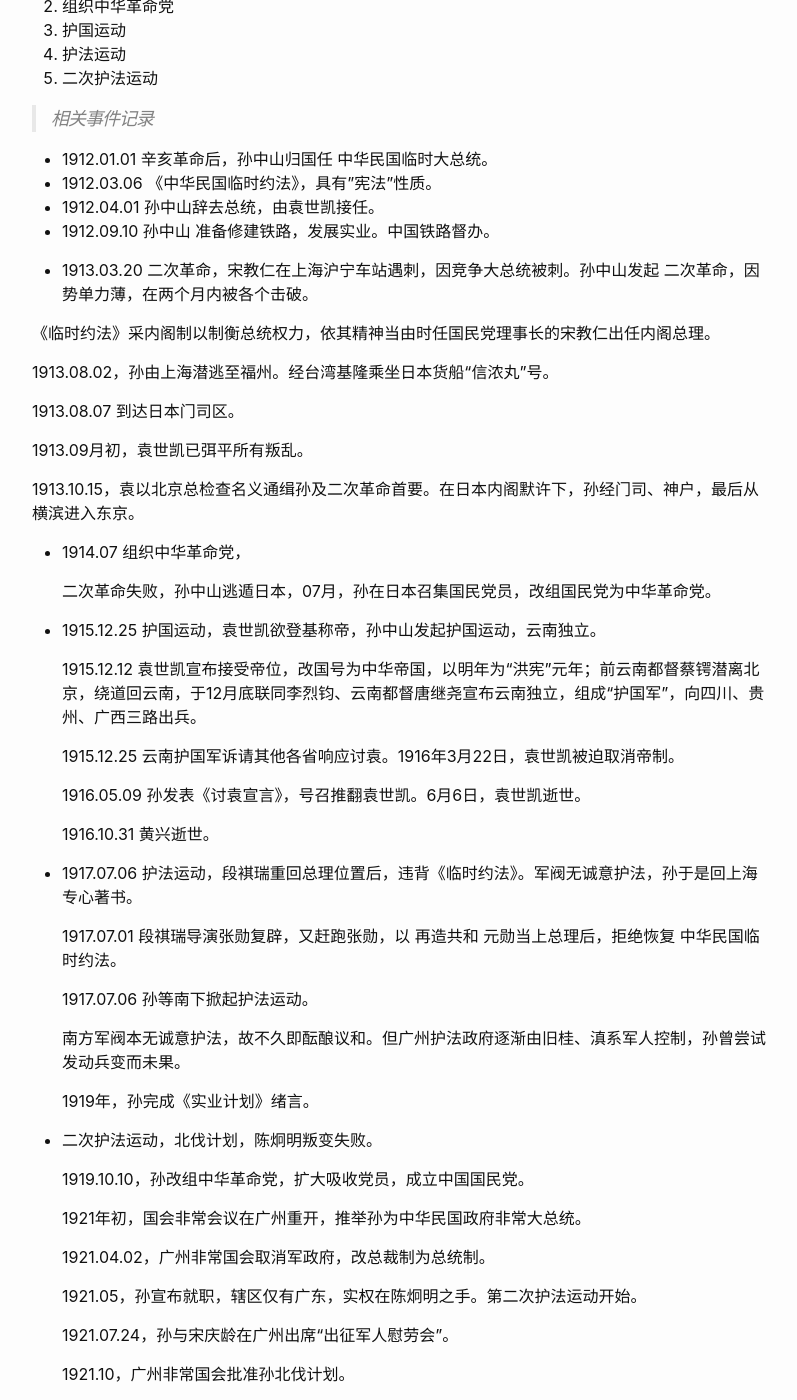
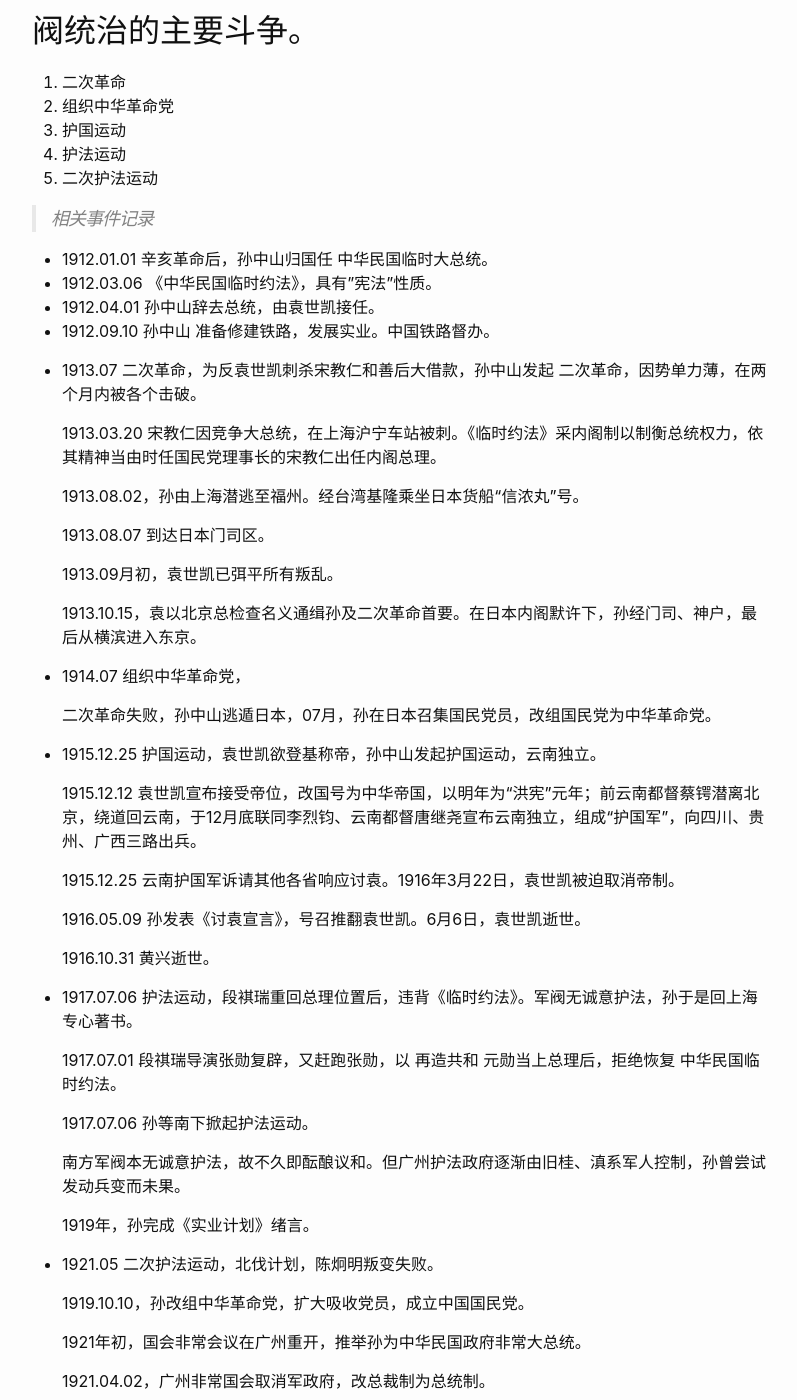
Before and after one commit to wangtiga/wangtiga.github.io, a Jekyll site: the page built from _previews/2020-07-04-3708_2018_10.md, in a window 1280 px wide and 1400 px high, scrolled down 27220 px. Shown: the whole window, without its empty margins (238-1035 px from the left). Built offline with Jekyll 4.4.1, drawn with Linux system fonts in a browser that asks for light colours; some of the changed text lies outside the part shown.

Commit message:
updated from mac

```diff
--- a/_previews/2020-07-04-3708_2018_10.md
+++ b/_previews/2020-07-04-3708_2018_10.md
@@ -675,6 +675,8 @@ P199
   巴黎和会            | 1919.01.18 | 一战后，27个战胜国在巴黎召开的合约会议，签定《凡尔塞合约》。大会将战前德国在山东的特权交给了日本。|
   五四运动            | 1919.05.04 | 中国 新民主主义 革命开端 |
   五卅运动            | 1925.05.30 | 五卅惨案。 中国国民党领导的群众运动，工人为争夺自身利益而引发的罢工事件而引发。 |
+
+  八七会议            | 1927.08.07 | 八七会议是第一次国内革命战争失败以后，中共中央政治局于1927年8月7日在汉口召开的紧急会议。 |
   长征                | 1934.10    | 至1936.10,红军战略转移至陕甘苏区的过程。 |
   延安整风运动        | 1942.02    | 40年代前中期，中共确立一切从实际出发，理论联系实际，实事求是的马克思主义思想路线。《整顿党的作风》《反对党八股》|
   遵义会议            | 1935.01    | 历史转折意义，确定毛泽东为领导核心 |
@@ -770,6 +772,7 @@ TODO 对外开放具体指什么？仅仅是自由贸易？为什么朝鲜禁止
 
 
 # 二、简答题
+
 ## 26.简述旧民主主义革命时期中国人民反侵略战争失败的原因。
 
 * 制度腐败
@@ -783,10 +786,11 @@ TODO 对外开放具体指什么？仅仅是自由贸易？为什么朝鲜禁止
   1. 重要原因。
   2. 武器装备，军队素质，综合实力。
 
+
+
 ## 27.简述以孙中山为首的资产阶级革命派反对北洋军阀统治的主要斗争。
 
-
-1. 二次革命，
+1. 二次革命
 2. 组织中华革命党
 3. 护国运动
 4. 护法运动
@@ -799,9 +803,9 @@ TODO 对外开放具体指什么？仅仅是自由贸易？为什么朝鲜禁止
 - 1912.04.01 孙中山辞去总统，由袁世凯接任。
 - 1912.09.10 孙中山 准备修建铁路，发展实业。中国铁路督办。
 
-- 1913.03.20 二次革命，宋教仁在上海沪宁车站遇刺，因竞争大总统被刺。孙中山发起 二次革命，因势单力薄，在两个月内被各个击破。
+- 1913.07 二次革命，为反袁世凯刺杀宋教仁和善后大借款，孙中山发起 二次革命，因势单力薄，在两个月内被各个击破。
 
- 《临时约法》采内阁制以制衡总统权力，依其精神当由时任国民党理事长的宋教仁出任内阁总理。
+  1913.03.20 宋教仁因竞争大总统，在上海沪宁车站被刺。《临时约法》采内阁制以制衡总统权力，依其精神当由时任国民党理事长的宋教仁出任内阁总理。
 
   1913.08.02，孙由上海潜逃至福州。经台湾基隆乘坐日本货船“信浓丸”号。
 
@@ -836,7 +840,7 @@ TODO 对外开放具体指什么？仅仅是自由贸易？为什么朝鲜禁止
   1919年，孙完成《实业计划》绪言。
 
 
-- 二次护法运动，北伐计划，陈炯明叛变失败。
+- 1921.05 二次护法运动，北伐计划，陈炯明叛变失败。
 
   1919.10.10，孙改组中华革命党，扩大吸收党员，成立中国国民党。
 
@@ -854,7 +858,9 @@ TODO 对外开放具体指什么？仅仅是自由贸易？为什么朝鲜禁止
 
 
 
-## 28.简述中共八七会议的主要内容。
+## 28.简述中共 八七会议 的主要内容。
+
+> 八七会议 是第一次国内革命战争失败以后，中共中央政治局于1927年8月7日在汉口召开的紧急会议。
 
 * 陈独秀
 
@@ -872,6 +878,9 @@ TODO 对外开放具体指什么？仅仅是自由贸易？为什么朝鲜禁止
 
 
 ## 29.简述中国人民抗日战争在世界反法西斯战争中的地位。
+
+
+
 ## 30.简述新中国1949年至1952年采取的向社会主义过渡的实际步骤。
 # 三、论述题
 ## 31.试述中国共产党成立的历史意义。
```
